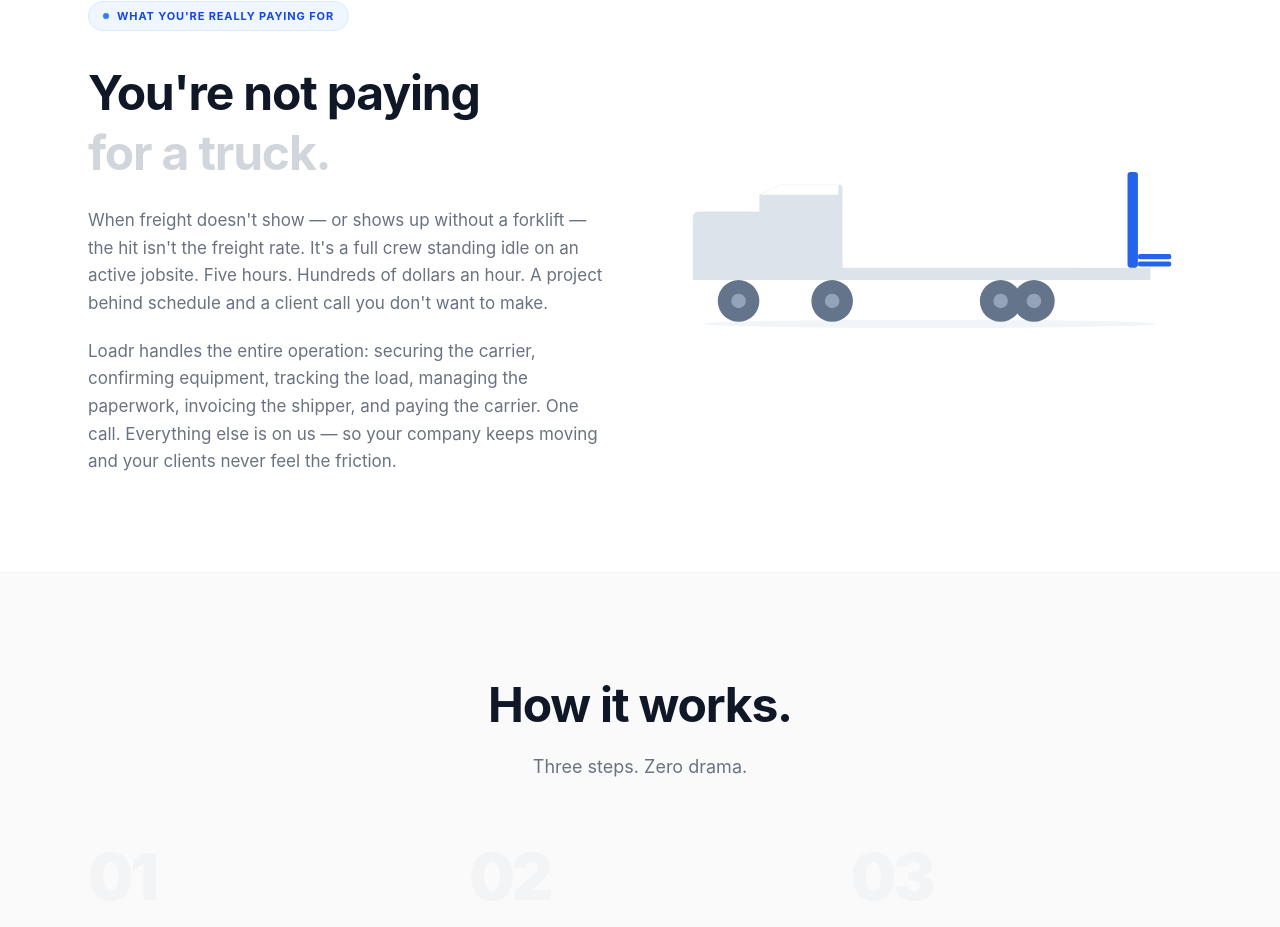
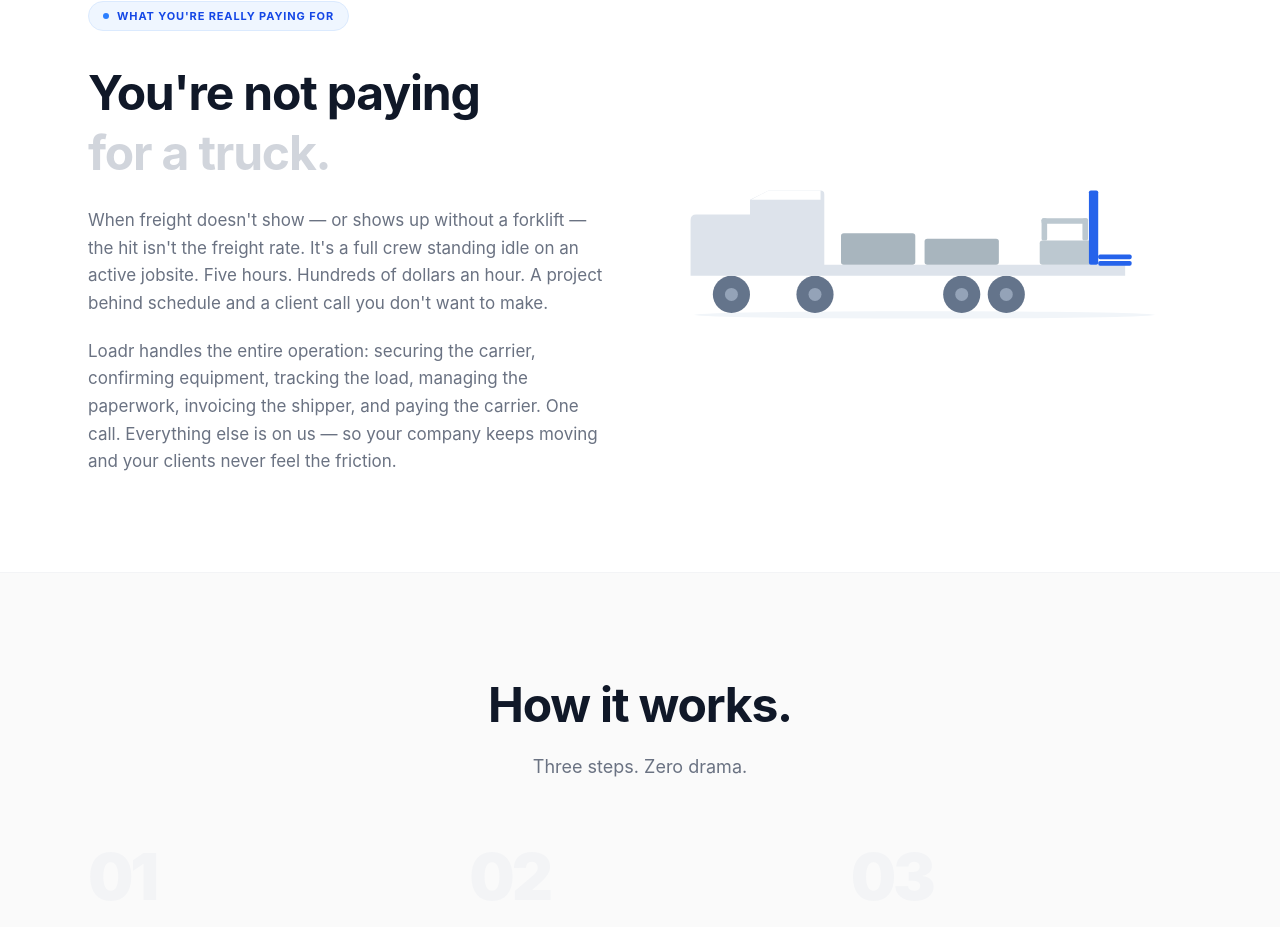
Before and after one commit to edgaremiliopr/Loadr2, a Next.js app: page / in a window 1280 px wide. Shown: the part 2472-3399 px from the top of the page. Built offline with nearby package versions, Linux system fonts and the light colour scheme.

Commit message:
Truck illustration: fix wheel spacing, add ROPS cage to forklift, add cargo boxes

```diff
--- a/src/app/page.tsx
+++ b/src/app/page.tsx
@@ -297,42 +297,54 @@ function HowItWorksSection() {
 
 function TruckIllustration() {
   return (
-    <svg viewBox="0 0 500 175" fill="none" xmlns="http://www.w3.org/2000/svg" aria-hidden="true" className="w-full max-w-xl">
+    <svg viewBox="0 0 560 175" fill="none" xmlns="http://www.w3.org/2000/svg" aria-hidden="true" className="w-full max-w-2xl">
 
       {/* Ground */}
-      <ellipse cx="248" cy="170" rx="218" ry="4" fill="#F1F5F9" />
+      <ellipse cx="272" cy="170" rx="248" ry="4" fill="#F1F5F9" />
 
-      {/* ── Wheels — all r=20, drawn first ── */}
-      <circle cx="64"  cy="148" r="20" fill="#64748B" />  {/* front steer */}
-      <circle cx="154" cy="148" r="20" fill="#64748B" />  {/* drive */}
-      <circle cx="316" cy="148" r="20" fill="#64748B" />  {/* tag 1 */}
-      <circle cx="348" cy="148" r="20" fill="#64748B" />  {/* tag 2 */}
-      {/* hubs */}
+      {/* ── Wheels — all r=20 ─────────────────────────────────────── */}
+      {/* Front steer */}
+      <circle cx="64"  cy="148" r="20" fill="#64748B" />
       <circle cx="64"  cy="148" r="7"  fill="#94A3B8" />
+      {/* Drive */}
+      <circle cx="154" cy="148" r="20" fill="#64748B" />
       <circle cx="154" cy="148" r="7"  fill="#94A3B8" />
-      <circle cx="316" cy="148" r="7"  fill="#94A3B8" />
-      <circle cx="348" cy="148" r="7"  fill="#94A3B8" />
+      {/* Rear tandem — 48 px apart (8 px gap between tires) */}
+      <circle cx="312" cy="148" r="20" fill="#64748B" />
+      <circle cx="312" cy="148" r="7"  fill="#94A3B8" />
+      <circle cx="360" cy="148" r="20" fill="#64748B" />
+      <circle cx="360" cy="148" r="7"  fill="#94A3B8" />
 
-      {/* ── Truck body — single fill, body bottom at y=128 aligns with wheel tops ── */}
+      {/* ── Truck body — body bottom y=128 aligns with wheel tops ─── */}
       <path
-        d="M 20 128 L 20 68 Q 20 62 26 62 L 84 62 L 84 46 L 104 36 L 160 36 Q 164 36 164 40 L 164 116 L 460 116 L 460 128 Z"
+        d="M 20 128 L 20 68 Q 20 62 26 62 L 84 62 L 84 46 L 104 36 L 160 36 Q 164 36 164 40 L 164 116 L 488 116 L 488 128 Z"
         fill="#DDE3EB"
       />
 
       {/* Windshield */}
       <path d="M 85 46 L 104 36 L 160 36 L 160 46 Z" fill="white" />
 
-      {/* ── Piggyback forklift ── */}
+      {/* ── Cargo boxes on flatbed ──────────────────────────────────── */}
+      {/* Bottom at y=116 (flatbed surface). Darker fill = visual weight. */}
+      <rect x="182" y="82" width="80" height="34" rx="3" fill="#A8B5BE" />
+      <rect x="272" y="88" width="80" height="28" rx="3" fill="#A8B5BE" />
 
-      {/* Forklift body — white block on rear of flatbed */}
-      <rect x="388" y="82" width="54" height="34" rx="3" fill="white" />
+      {/* ── Piggyback forklift ──────────────────────────────────────── */}
 
-      {/* Mast — tallest element, rises above cab */}
-      <rect x="438" y="24" width="10" height="92" rx="3" fill="#2563EB" />
+      {/* Forklift body — sits on flatbed surface */}
+      <rect x="396" y="90" width="56" height="26" rx="3" fill="#BCC8D0" />
 
-      {/* Forks extending rearward */}
-      <rect x="448" y="103" width="32" height="5" rx="2" fill="#2563EB" />
-      <rect x="448" y="110" width="32" height="5" rx="2" fill="#2563EB" />
+      {/* ROPS cage — two posts + top rail (makes it look like a forklift) */}
+      <rect x="398" y="66" width="6"  height="24" rx="2" fill="#BCC8D0" />
+      <rect x="442" y="66" width="6"  height="24" rx="2" fill="#BCC8D0" />
+      <rect x="398" y="66" width="50" height="6"  rx="2" fill="#BCC8D0" />
+
+      {/* Mast — rises to cab-roof height, the key blue accent */}
+      <rect x="449" y="36" width="10" height="80" rx="2" fill="#2563EB" />
+
+      {/* Forks — extend off the rear of the truck */}
+      <rect x="459" y="105" width="36" height="5" rx="2" fill="#2563EB" />
+      <rect x="459" y="112" width="36" height="5" rx="2" fill="#2563EB" />
 
     </svg>
   );
```
